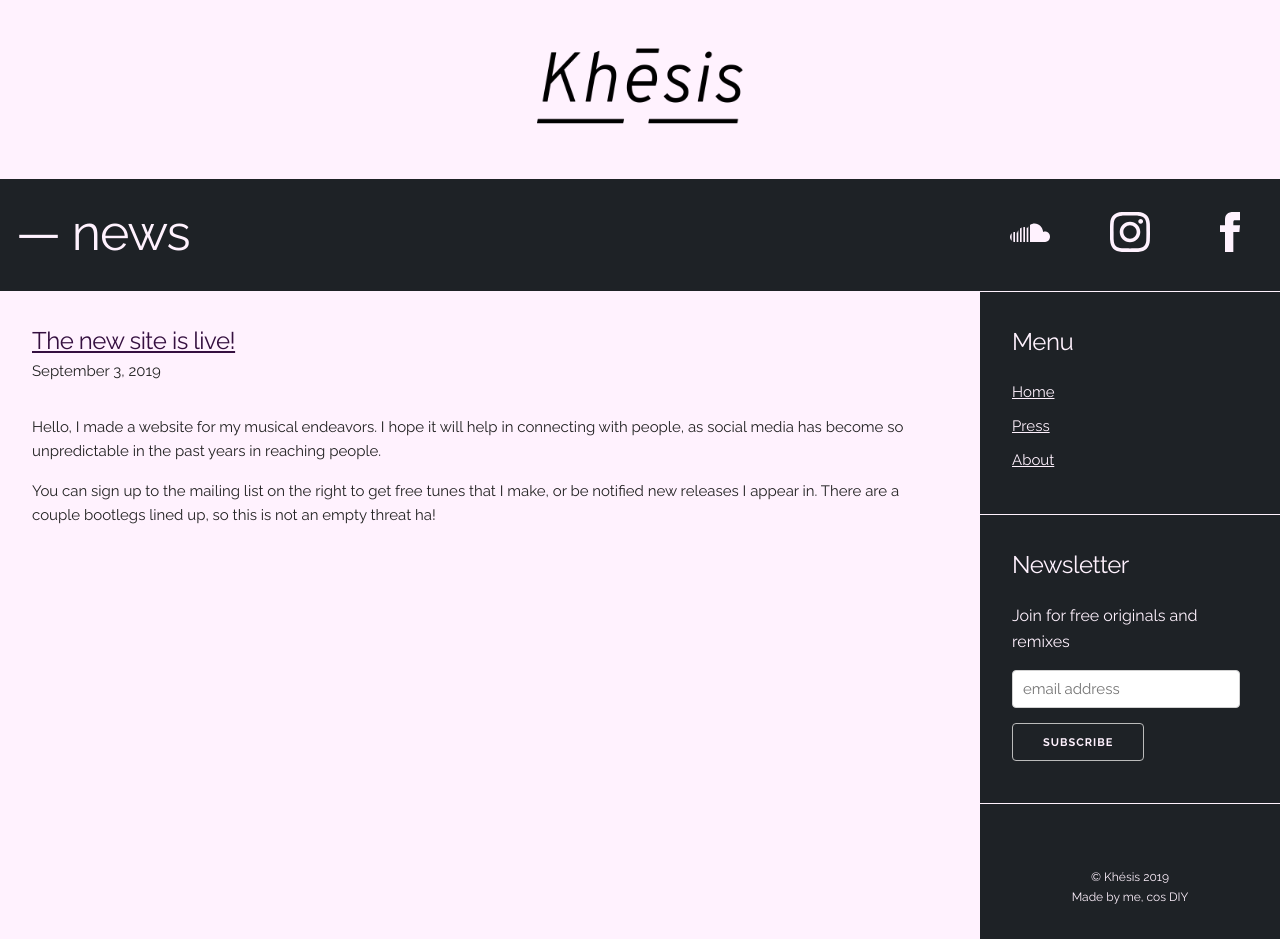
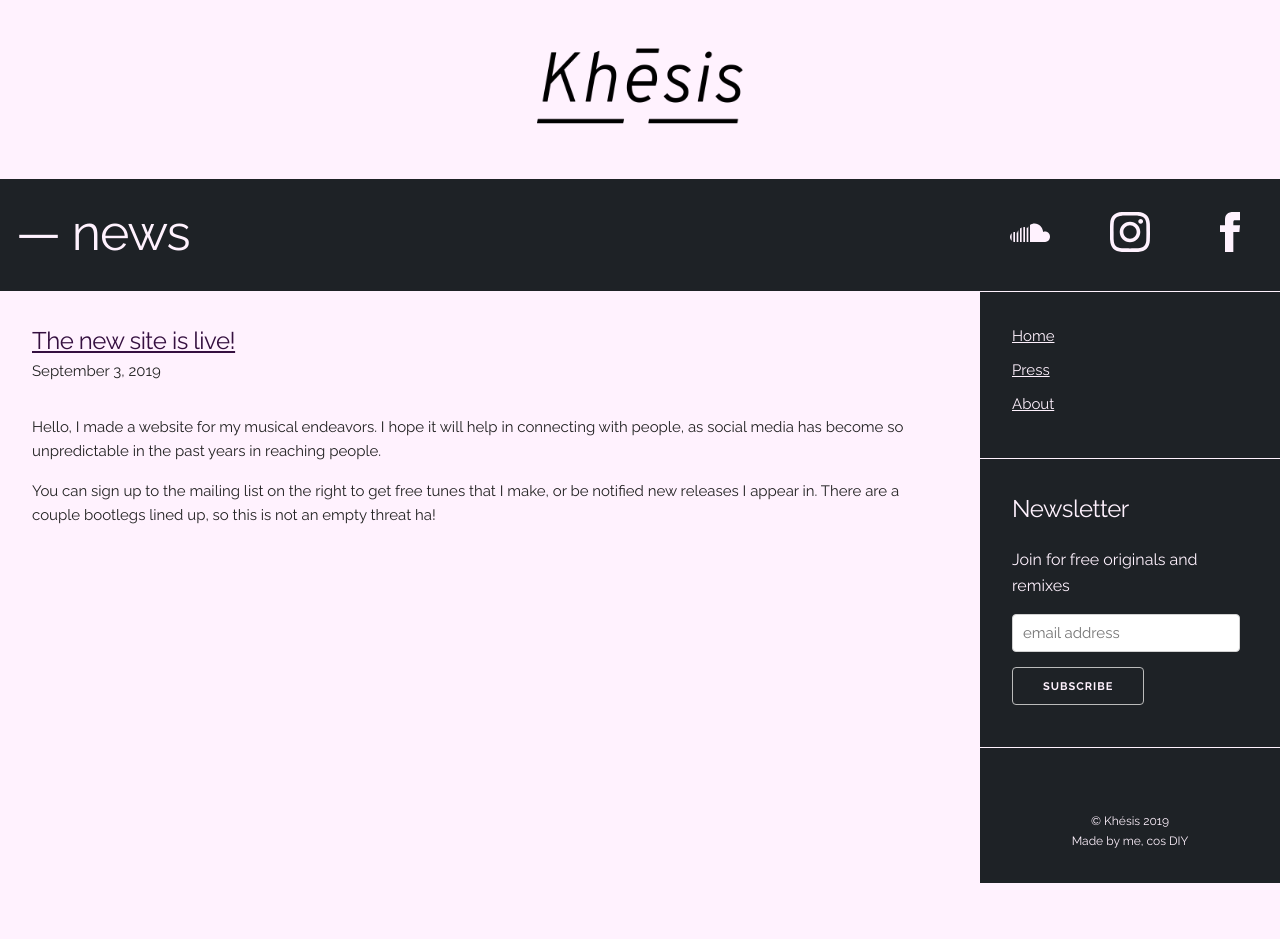
Before and after one commit to balinthaller/khesis, a Jekyll site: the page built from index.md, in a window 1280 px wide. Built offline with Jekyll 4.4.1, drawn with Linux system fonts in a browser that asks for light colours; after the commit the page ends 900 px from its top, so only the background shows below that.

Commit message:
remove menu title

```diff
--- a/_includes/menu.html
+++ b/_includes/menu.html
@@ -1,4 +1,3 @@
-<h5>Menu</h5>
 <ul>
     {% for item in site.data.navigation %}
     <a href="{{ item.link }}"><li>{{item.name}}</li></a>
```
